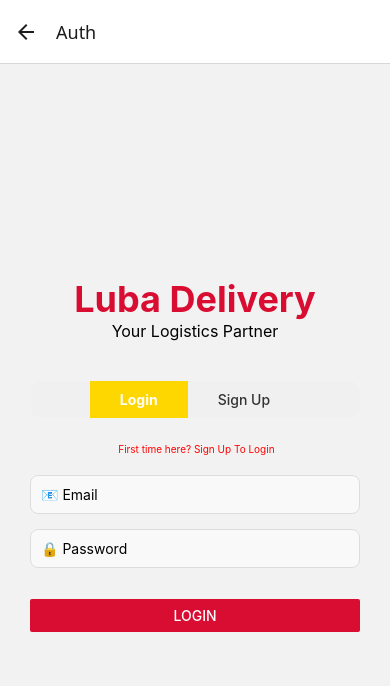
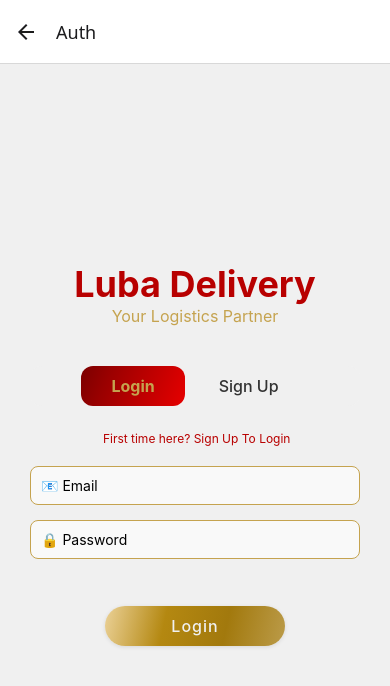
Before and after one commit to Tumi23B/LubaD, a React Native app: screen /Auth in a window 390 px wide. Shown: the top 686 px of the page. Built offline with nearby package versions, Linux system fonts and the light colour scheme.

Commit message:
Normalize line endings and apply .gitattributes rules

```diff
--- a/App.js
+++ b/App.js
@@ -24,7 +24,7 @@
 function HomeScreen({ navigation }) {
   return (
     <View style={styles.container}>
-      <Text style={styles.title}>Welcome to Luba Delivery</Text>
+      <Text style={styles.title}>Welcome To Luba Delivery!</Text>
 
       <TouchableOpacity style={styles.button} onPress={() => navigation.navigate('Auth')}>
         <Text style={styles.buttonText}>GET STARTED</Text>
@@ -36,7 +36,7 @@
 const styles = StyleSheet.create({
   container: {
     flex: 1,
-    backgroundColor: '#FFD700 ',
+    backgroundColor: '#f0f0f0', //'#FFFAF1'
     alignItems: 'center',
     justifyContent: 'center',
     padding: 30,
@@ -44,17 +44,24 @@
   title: {
     fontSize: 22,
     marginBottom: 20,
+    fontWeight: 'bold',
+    color: '#b80000', // Red text
   },
   button: {
-  backgroundColor: '#D90D32', // Red background
+  backgroundColor: '#b80000', // Red background
   paddingVertical: 12,
   paddingHorizontal: 25,
   borderRadius: 8,
 },
 buttonText: {
-  color: '#FFD700', // Gold text
+  color: '#c5a34f', // Gold text
   fontWeight: 'bold',
   fontSize: 16,
+  shadowColor: '#000',
+  shadowOffset: { width: 0, height: 1 },
+  shadowOpacity: 0.1,
+  shadowRadius: 4,
+  elevation: 1,
 },
 
 });
--- a/package.json
+++ b/package.json
@@ -21,7 +21,8 @@
     "react-native-reanimated": "~3.17.4",
     "react-native-safe-area-context": "5.4.0",
     "react-native-screens": "~4.11.1",
-    "react-native-vector-icons": "^10.2.0"
+    "react-native-vector-icons": "^10.2.0",
+    "expo-linear-gradient": "~14.1.5"
   },
   "devDependencies": {
     "@babel/core": "^7.20.0"
--- a/screens/AuthScreen.js
+++ b/screens/AuthScreen.js
@@ -3,6 +3,8 @@
 import { auth, database } from '../firebase';
 import { createUserWithEmailAndPassword, signInWithEmailAndPassword } from 'firebase/auth';
 import { ref, set } from 'firebase/database';
+import { LinearGradient } from 'expo-linear-gradient';
+
 
 // AuthScreen handles both Login and Sign Up logic and interface
 export default function AuthScreen() {
@@ -128,17 +130,28 @@
 
           {/* Tab Switcher for Login/Sign Up */}
           <View style={styles.tab}>
-            <TouchableOpacity
-              style={[styles.tabButton, isLogin && styles.activeTab]}
-              onPress={() => { setIsLogin(true); setErrors({}); setFirebaseError(''); }}
-            >
-              <Text style={[styles.tabText, isLogin && styles.activeText]}>Login</Text>
+            {/*Added a gradient gold color*/}
+            <TouchableOpacity onPress={() => { setIsLogin(true); setErrors({}); setFirebaseError(''); }}>
+              <LinearGradient
+                colors={isLogin ? ['#7B0000', '#990000', '#B30000', '#CC0000', '#E60000'] : ['#f0f0f0'/*'#f3eee2'*/, '#f0f0f0'/*'#f3eee2'*/]}
+                start={{ x: 0, y: 0 }}
+                end={{ x: 1, y: 1 }}
+                style={styles.gradientTab}
+              >
+                <Text style={[styles.tabText, isLogin && styles.activeText]}>Login</Text>
+              </LinearGradient>
             </TouchableOpacity>
-            <TouchableOpacity
-              style={[styles.tabButton, !isLogin && styles.activeTab]}
-              onPress={() => { setIsLogin(false); setErrors({}); setFirebaseError(''); }}
-            >
-              <Text style={[styles.tabText, !isLogin && styles.activeText]}>Sign Up</Text>
+
+            {/*Added a gradient gold color*/}
+            <TouchableOpacity onPress={() => { setIsLogin(false); setErrors({}); setFirebaseError(''); }}>
+              <LinearGradient
+                colors={!isLogin ? ['#7B0000', '#990000', '#B30000', '#CC0000', '#E60000'] : ['#f0f0f0'/*'#f3eee2'*/, '#f0f0f0'/*'#f3eee2'*/]}
+                start={{ x: 0, y: 0 }}
+                end={{ x: 1, y: 1 }}
+                style={styles.gradientTab}
+              >
+                <Text style={[styles.tabText, !isLogin && styles.activeText]}>Sign Up</Text>
+              </LinearGradient>
             </TouchableOpacity>
           </View>
 
@@ -211,11 +224,19 @@
           <View style={{ height: 16 }} />
 
           {/* Login or Sign Up button */}
-          <Button
-            title={isLogin ? 'Login' : 'Sign Up'}
-            color="#D90D32"
-            onPress={handleAuth}
-          />
+          <TouchableOpacity onPress={handleAuth} activeOpacity={0.85}>
+            <LinearGradient
+              colors={['#ebd197', '#b48811', '#a2790d', '#bb9b49']}
+              start={{ x: 0, y: 0 }}
+              end={{ x: 1, y: 1 }}
+              style={styles.authButton}
+            >
+              <Text style={styles.authButtonText}>
+                {isLogin ? 'Login' : 'Sign Up'}
+              </Text>
+            </LinearGradient>
+          </TouchableOpacity>
+
         </View>
       </ScrollView>
     </KeyboardAvoidingView>
@@ -226,41 +247,49 @@
 const styles = StyleSheet.create({
   container: {
     padding: 30,
+    backgroundColor: '#f0f0f0', // '#FFFAF1' Light background color
     flex: 1,
     justifyContent: 'center',
   },
   logo: {
     fontSize: 36,
     fontWeight: 'bold',
-    color: '#D90D32',
+    color: '#b80000',
     textAlign: 'center',
   },
   tagline: {
     fontSize: 16,
     textAlign: 'center',
     marginBottom: 40,
+    color:'#c5a34f', // Gold color for tagline
   },
   tab: {
     flexDirection: 'row',
     justifyContent: 'center',
     marginBottom: 25,
-    backgroundColor: '#f0f0f0',
+    backgroundColor: '#f0f0f0', //'#f3eee2'
     borderRadius: 12,
     overflow: 'hidden',
   },
   tabButton: {
     paddingVertical: 10,
     paddingHorizontal: 30,
+    shadowColor: '#000', // Tab shadow
+    shadowOffset: { width: 0, height: 1 },
+    shadowOpacity: 0.1,
+    shadowRadius: 4,
+    elevation: 1,
   },
   tabText: {
     fontWeight: '500',
-    color: '#333',
+    color: '#333', // toggle button text
+    fontSize: 16,
   },
   activeTab: {
     backgroundColor: '#FFD700',
   },
   activeText: {
-    color: '#fff',
+    color: '#c5a34f',
     fontWeight: 'bold',
   },
   field: {
@@ -268,20 +297,20 @@
   },
   input: {
     borderWidth: 1,
-    borderColor: '#ddd',
+    borderColor: '#c5a34f',
     padding: 10,
     borderRadius: 8,
     backgroundColor: '#f9f9f9',
   },
   error: {
-    color: 'red',
+    color: '#b80000',
     fontSize: 13,
     marginTop: 4,
     marginLeft: 4,
   },
   infoMsg: {
-    fontSize: 10,
-    color: 'red',
+    fontSize: 12,
+    color: '#b80000',
     textAlign: 'center',
     marginBottom: 20,
   },
@@ -291,4 +320,35 @@
     marginTop: 10,
     textAlign: 'center',
   },
+
+  gradientTab: {
+  paddingVertical: 10,
+  paddingHorizontal: 30,
+  borderRadius: 12,
+  marginHorizontal: 2,
+},
+
+//Login & Sign Up Button Style
+authButton: {
+  width: 180, // Set your preferred width
+  paddingVertical: 10,
+  borderRadius: 30,
+  alignItems: 'center',
+  justifyContent: 'center',
+  alignSelf: 'center', // Centers the button horizontally
+  shadowColor: '#000',
+  shadowOffset: { width: 0, height: 1 },
+  shadowOpacity: 0.1,
+  shadowRadius: 4,
+  elevation: 1,
+  marginTop: 16,
+},
+
+authButtonText: {
+  color: '#f0f0f0',
+  fontWeight: '500',
+  fontSize: 16,
+  letterSpacing: 1,
+},
+
 });
```
Also changed, not shown: 1 other file (tests, documents, lock files or other folders).
